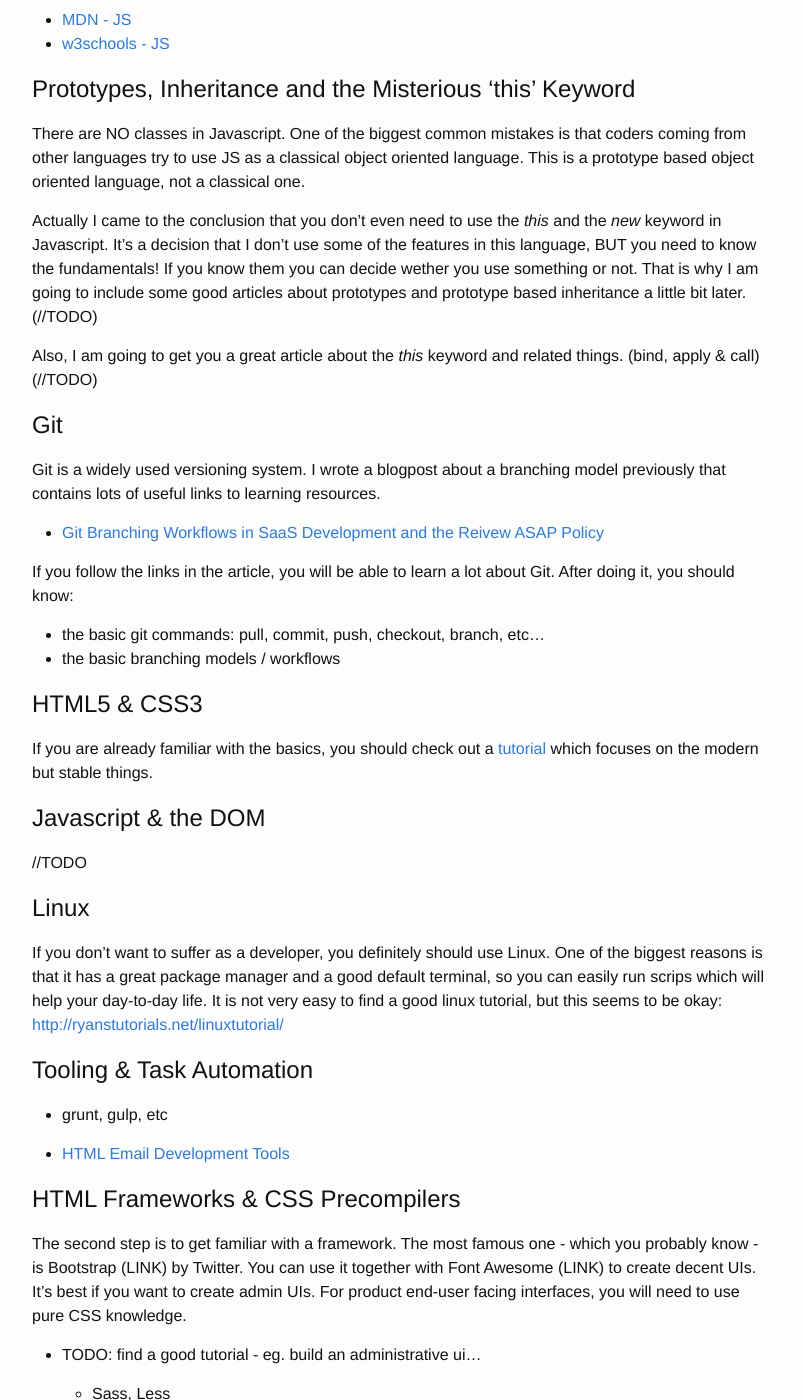
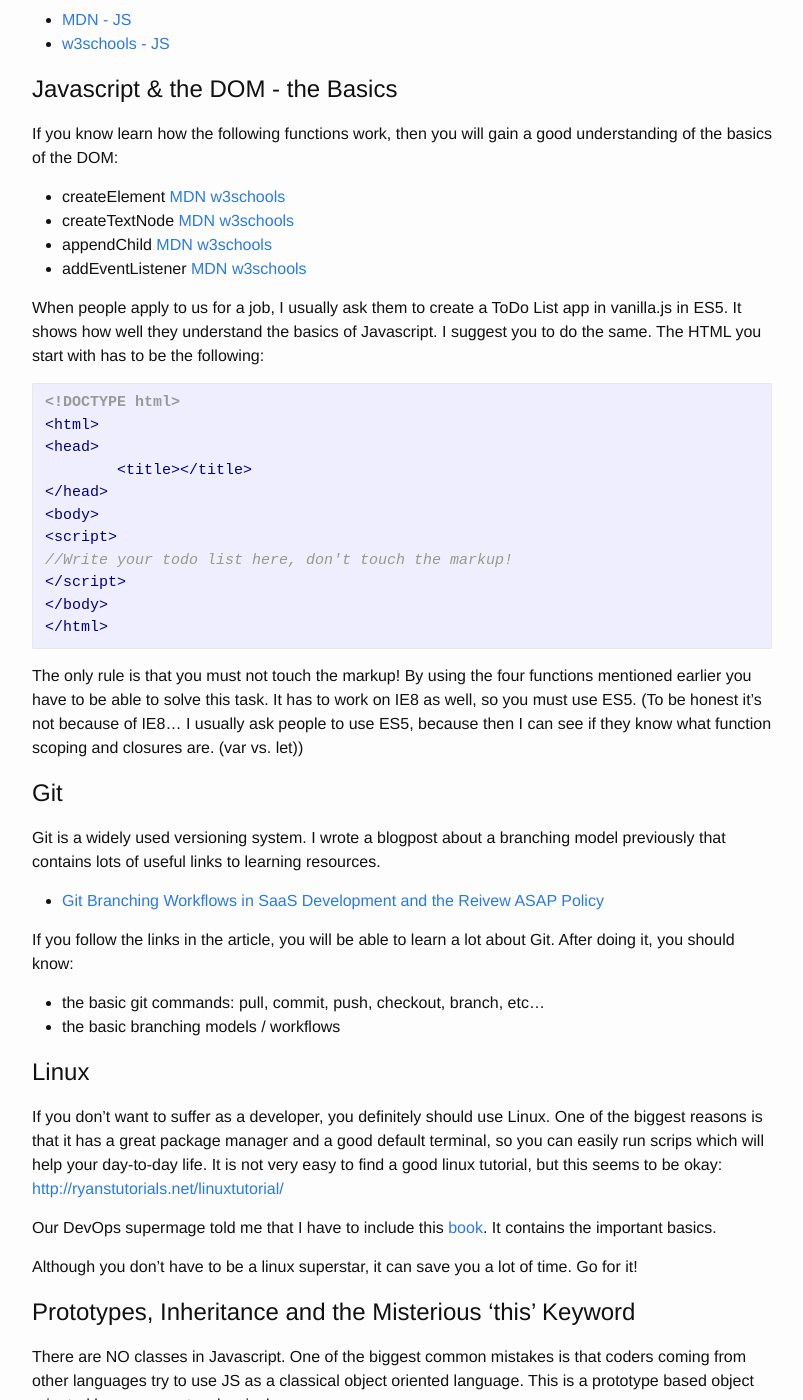
Before and after one commit to marczinkask/JSFighters, a Jekyll site: the page built from knowledge-base.md, in a window 1280 px wide and 1400 px high, scrolled down 1647 px. Shown: the whole window, without its empty margins (238-1041 px from the left). Built offline with Jekyll 4.4.1, drawn with Linux system fonts in a browser that asks for light colours; some of the changed text lies outside the part shown.

Commit message:
knowledge base updates

````diff
--- a/_config.yml
+++ b/_config.yml
@@ -11,7 +11,7 @@ email: gyula.nemeth@edmdesigner.com
 description: > # this means to ignore newlines until "baseurl:"
   JSFighters is a place where you improve yourself by helping others with their open source projects.
   /
-  JSFighters is a place where you mentor others by giving them challanging quests in your open source projects.
+  JSFighters is a place where you mentor others by giving them challenging quests in your open source projects.
 baseurl: "" # the subpath of your site, e.g. /blog
 url: "http://jsfighters.edmdesigner.com" # the base hostname & protocol for your site
 github_username:  edmdesigner
--- a/knowledge-base.md
+++ b/knowledge-base.md
@@ -71,16 +71,32 @@ Other links:
  - [MDN - JS](https://developer.mozilla.org/en-US/docs/Web/JavaScript)
  - [w3schools - JS](https://www.w3schools.com/js/default.asp)
 
+## Javascript & the DOM - the Basics
 
-## Prototypes, Inheritance and the Misterious 'this' Keyword
+If you know learn how the following functions work, then you will gain a good understanding of the basics of the DOM:
 
-There are NO classes in Javascript. One of the biggest common mistakes is that coders coming from other languages try to use JS as a classical object oriented language. This is a prototype based object oriented language, not a classical one.
+ - createElement [MDN](https://developer.mozilla.org/en-US/docs/Web/API/Document/createElement) [w3schools](https://www.w3schools.com/jsref/met_document_createelement.asp)
+ - createTextNode [MDN](https://developer.mozilla.org/en-US/docs/Web/API/Document/createTextNode) [w3schools](https://www.w3schools.com/jsref/met_document_createtextnode.asp)
+ - appendChild [MDN](https://developer.mozilla.org/en-US/docs/Web/API/Node/appendChild) [w3schools](https://www.w3schools.com/Jsref/met_node_appendchild.asp)
+ - addEventListener [MDN](https://developer.mozilla.org/en-US/docs/Web/API/EventTarget/addEventListener) [w3schools](https://www.w3schools.com/js/js_htmldom_eventlistener.asp)
 
-Actually I came to the conclusion that you don't even need to use the *this* and the *new* keyword in Javascript. It's a decision that I don't use some of the features in this language, BUT you need to know the fundamentals! If you know them you can decide wether you use something or not. That is why I am going to include some good articles about prototypes and prototype based inheritance a little bit later. (//TODO)
+When people apply to us for a job, I usually ask them to create a ToDo List app in vanilla.js in ES5. It shows how well they understand the basics of Javascript. I suggest you to do the same. The HTML you start with has to be the following:
 
-Also, I am going to get you a great article about the *this* keyword and related things. (bind, apply & call) (//TODO)
+```html
+<!DOCTYPE html>
+<html>
+<head>
+	<title></title>
+</head>
+<body>
+<script>
+//Write your todo list here, don't touch the markup!
+</script>
+</body>
+</html>
+```
 
-
+The only rule is that you must not touch the markup! By using the four functions mentioned earlier you have to be able to solve this task. It has to work on IE8 as well, so you must use ES5. (To be honest it's not because of IE8... I usually ask people to use ES5, because then I can see if they know what function scoping and closures are. (var vs. let))
 
 
 ## Git
@@ -95,19 +111,60 @@ If you follow the links in the article, you will be able to learn a lot about Gi
  - the basic branching models / workflows
 
 
+## Linux
+
+If you don't want to suffer as a developer, you definitely should use Linux. One of the biggest reasons is that it has a great package manager and a good default terminal, so you can easily run scrips which will help your day-to-day life. It is not very easy to find a good linux tutorial, but this seems to be okay: [http://ryanstutorials.net/linuxtutorial/](http://ryanstutorials.net/linuxtutorial/)
+
+Our DevOps supermage told me that I have to include this [book](http://linuxcommand.org/tlcl.php). It contains the important basics.
+
+Although you don't have to be a linux superstar, it can save you a lot of time. Go for it!
+
+
+## Prototypes, Inheritance and the Misterious 'this' Keyword
+
+There are NO classes in Javascript. One of the biggest common mistakes is that coders coming from other languages try to use JS as a classical object oriented language. This is a prototype based object oriented language, not a classical one.
+
+Actually I came to the conclusion that you don't even need to use the *this* and the *new* keyword in Javascript. It's a decision that I don't use some of the features in this language, BUT you need to know the fundamentals! If you know them you can decide wether you use something or not. That is why I am going to include some good articles about prototypes and prototype based inheritance a little bit later. (//TODO)
+
+Also, I am going to get you a great article about the *this* keyword and related things. (bind, apply & call) (//TODO)
+
+
+## Node.js
+
+If you use node.js you can use javascript on the server side. It's great, because you can use the very same language that you use on the frontend which also means that you can use some of your code on the frontend and on the backend as well.
+
+The ultimate source for learning node is [nodeschool.io](https://nodeschool.io/). Besides node, there are other tutorials to explore.
+
+The probably most importand web application framework for node.js is [expressjs](https://expressjs.com/). You can write APIs and also whole websites.
+
+When you write a webserver in node, you usually use [MongoDB](https://www.mongodb.com/) as your database. [Mongoosejs](http://mongoosejs.com/) is an [ODM](https://en.wikipedia.org/wiki/Object-relational_mapping) for MongoDB on Node.
+
+
+By finishing this part, you should be able to create a simple website with Mongoose and ExpressJS. After you created your website, you should check out what a [REST REST](http://www.restapitutorial.com/) is.
+
+If you want to create RESTful APIs, you definitely should check out [superserverjs](https://github.com/EDMdesigner/superserverjs).
+
+
+## Templating Languages & Blogs
+
+Using templating languages is a great way to inject dynamic data to your HTML templates. You can do it on the server side and on the client side as well. If you have ckecked out some Node.js + express.js tutorials, you are probably familiar with some of the following templating languages:
+
+ - [EJS](http://www.embeddedjs.com/)
+ - [Handlebars](http://handlebarsjs.com/)
+ - [Liquid](https://shopify.github.io/liquid/)
+
+If you are not familiar with Node.js and Express.js, you can still benefit from the use of templating languages. Many blog engines and static site generators use them.
+
+For example the liquid templating language is used by [Jekyll](https://jekyllrb.com/), which is a blog aware static site generator. The coolest thing in it is that you can host your jekyll base website for free on [Github pages](https://help.github.com/articles/using-jekyll-as-a-static-site-generator-with-github-pages/).
+
+Handlebars is the default templating language of the new, hip, Node.js base blog engine: [Ghost](https://ghost.org/).
+
+We use both jekyll and Ghost, and we use EJS with Express.js & Node.js. We also use it in our build processes. (For example we need to use different resources [eg. css files] in our development, staging and production environments.)
+
+
 ## HTML5 & CSS3
 
 If you are already familiar with the basics, you should check out a [tutorial](http://www.hongkiat.com/blog/building-html5-css-webpages/) which focuses on the modern but stable things.
-
-
-## Javascript & the DOM
-
-//TODO
-
-
-## Linux
-
-If you don't want to suffer as a developer, you definitely should use Linux. One of the biggest reasons is that it has a great package manager and a good default terminal, so you can easily run scrips which will help your day-to-day life. It is not very easy to find a good linux tutorial, but this seems to be okay: [http://ryanstutorials.net/linuxtutorial/](http://ryanstutorials.net/linuxtutorial/)
 
 
 ## Tooling & Task Automation
````
Also changed, not shown: other parts of knowledge-base.md (+0 -9 lines).
